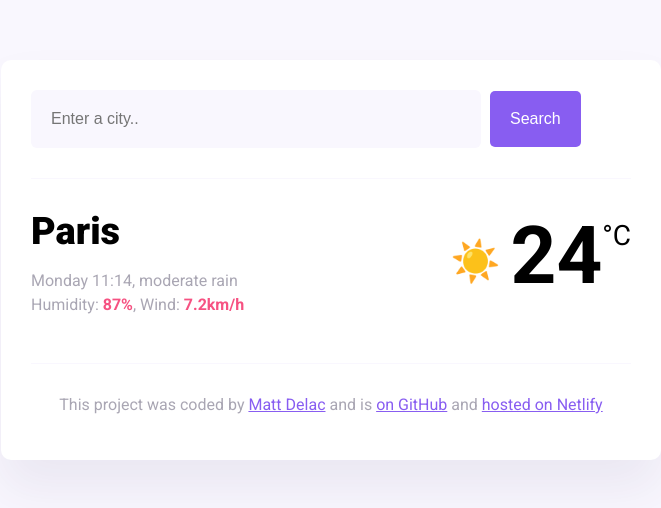
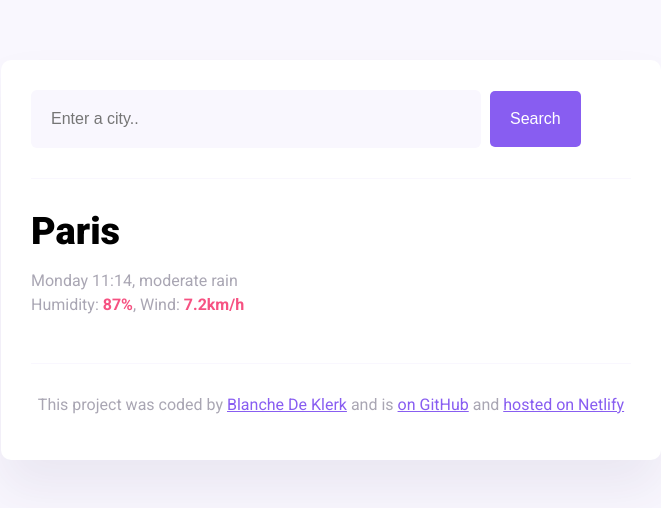
Before and after one commit to Blanchedk/Blanche-Assignment, a website built with Parcel: page index.html in a window 1280 px wide. Shown: the whole page, without its empty margins (309-970 px from the left). Built offline with nearby package versions, Linux system fonts and the light colour scheme.

Commit message:
Removed Temperature

```diff
--- a/index.html
+++ b/index.html
@@ -34,18 +34,11 @@
               <span id="current-date"></span>, moderate rain <br />
               Humidity: <strong>87%</strong>, Wind: <strong>7.2km/h</strong>
             </p>
-          </div>
-          <div class="current-temperature">
-            <span class="current-temperature-icon">☀️</span
-            ><span class="current-temperature-value">24</span
-            ><span class="current-temperature-unit">°C</span>
-          </div>
-        </div>
       </main>
       <footer>
         <p>
           This project was coded by
-          <a href="#" target="_blank">Matt Delac</a> and is
+          <a href="#" target="_blank">Blanche De Klerk</a> and is
           <a href="#" target="_blank"> on GitHub</a> and
           <a href="#" target="_blank">hosted on Netlify</a>
         </p>
```
